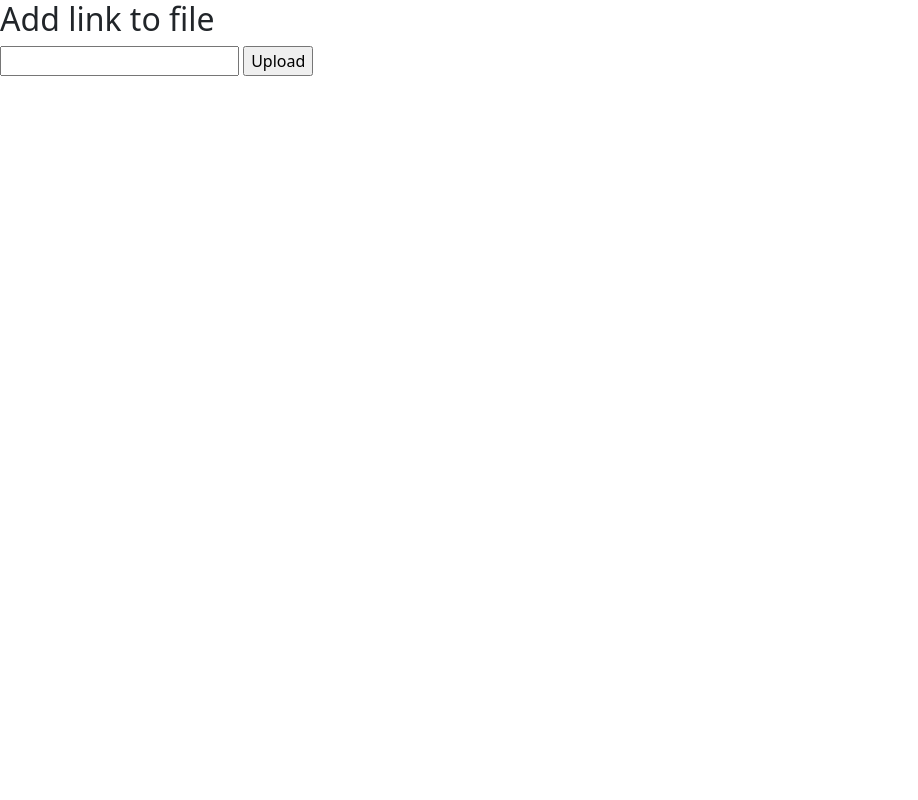
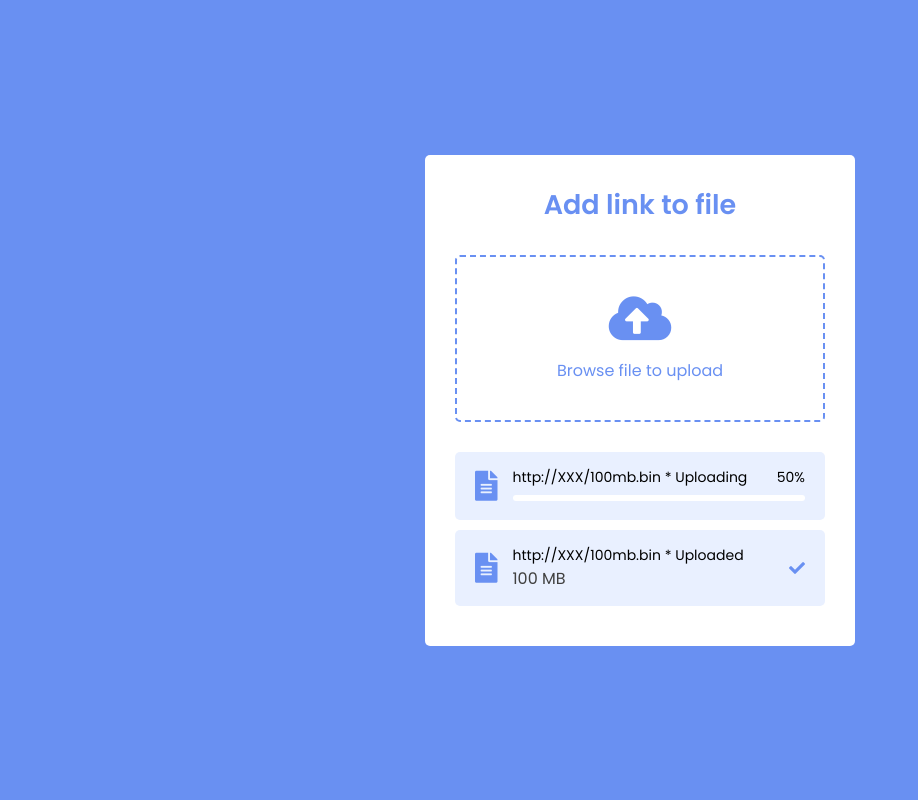
Before and after one commit to C-Hurtmann/flask-3vps, a Flask app: page / in a window 1280 px wide. Shown: the whole page, without its empty margins (0-918 px from the left). Run offline with Flask 3, Linux system fonts and the light colour scheme.

Commit message:
add styles

```diff
--- /dev/null
+++ b/old_messsage.html
@@ -0,0 +1,5 @@
+<div class="file-show-section">
+    {% for msg in get_flashed_messages() %}
+    <div class="flash">{{ msg }}</div>
+    {% endfor %}
+</div>
--- /dev/null
+++ b/static/css/styles.css
@@ -0,0 +1,113 @@
+/* Import Google font - Poppins */
+@import url('https://fonts.googleapis.com/css2?family=Poppins:wght@400;500;600&display=swap');
+
+*{
+    margin: 0;
+    padding: 0;
+    box-sizing: border-box;
+    font-family: "Poppins", sans-serif;
+}
+body{
+    display: flex;
+    align-items: center;
+    justify-content: center;
+    min-height: 100vh;
+    background: #6990f2;
+}
+.wrapper{
+    width: 430px;
+    padding: 30px;
+    background: #fff;
+    border-radius: 5px;
+}
+.wrapper header{
+    color: #6990f2;
+    font-size: 27px;
+    font-weight: 600;
+    text-align: center;
+
+}
+.wrapper form{
+    height: 167px;
+    display: flex;
+    margin: 30px 0;
+    align-items: center;
+    justify-content: center;
+    flex-direction: column;
+    border-radius: 5px;
+    border: 2px dashed #6990f2;
+}
+form :where(i, p){
+    color: #6990f2;
+}
+form i{
+    font-size: 50px;
+}
+form p{
+    font-size: 16px;
+    margin-top: 15px;
+}
+section .row{
+    background: #e9f0ff;
+    margin-bottom: 10px;
+    list-style: none;
+    padding: 15px 20px;
+    border-radius: 5px;
+    display: flex;
+    align-items: center;
+    justify-content: space-between;
+}
+section .row i{
+    font-size: 30px;
+    color: #6990f2;
+}
+section .row span{
+    font-size: 14px;
+}
+.progress-area .row .content{
+    width: 100%;
+    margin-left: 15px;
+}
+.progress-area .details{
+    display: flex;
+    align-items: center;
+    margin-bottom: 7px;
+    justify-content: space-between;
+}
+.progress-area .progress-bar{
+    height: 6px;
+    width: 100%;
+    background: #fff;
+    margin-bottom: 4px;
+    border-radius: 30px;
+}
+.progress-bar .progress{
+    height: 100%;
+    width: 0%;
+    background: #6990f2;
+    border-radius: inherit;
+}
+.uploaded-area{
+    max-height: 150px;
+    overflow-y: scroll;
+}
+.uploaded-area::-webkit-scrollbar{
+    width: 0px;
+}
+.uploaded-area .row .content{
+    display: flex;
+    align-items: center;
+}
+.uploaded-area .row .details{
+    display: flex;
+    margin-left: 15px;
+    flex-direction: column;
+}
+.uploaded-area .details .size{
+    font-size: 16px;
+    color: #404040;
+}
+.uploaded-area .fa-check{
+    color: #6990f2;
+    font-size: 16px;
+}
--- a/templates/index.html
+++ b/templates/index.html
@@ -3,22 +3,48 @@
   <head>
     <meta charset="utf-8">
     <meta name="viewport" content="width=device-width, initial-scale=1">
-    <link href="https://cdn.jsdelivr.net/npm/bootstrap@5.3.1/dist/css/bootstrap.min.css" rel="stylesheet" integrity="sha384-4bw+/aepP/YC94hEpVNVgiZdgIC5+VKNBQNGCHeKRQN+PtmoHDEXuppvnDJzQIu9" crossorigin="anonymous">
+    <!--Link for icons-->
+    <link rel="stylesheet" href="https://cdnjs.cloudflare.com/ajax/libs/font-awesome/5.15.3/css/all.min.css"/>
+    <!--Connect my css-->
+    <link type="text/css" href="{{ url_for('static', filename='css/styles.css') }}" rel="stylesheet">
+    <script src="/static/js/upload.js"></script>
+
     <title>File Upload</title>
   </head>
   <body>
-    <h2>Add link to file</h2>
-    <div class="form-section">
-      <form action="/upload" method="POST" enctype="multipart/form-data">
-          <input type="text" name="url" id="url" required>
-          <input type="submit" value="Upload">
+    <div class="wrapper">
+      <header>Add link to file</header>
+      <form action="{{ url_for('upload') }}" method="POST" enctype="multipart/form-data">
+        <i class="fas fa-cloud-upload-alt"></i>
+        <p>Browse file to upload</p>
       </form>
+      <section class="progress-area">
+        <li class="row">
+          <i class="fas fa-file-alt"></i>
+          <div class="content">
+            <div class="details">
+              <span class="name">http://XXX/100mb.bin * Uploading</span>
+              <span class="percent">50%</span>
+            </div>
+            <div class="progress-bar">
+              <div class="progress"></div>
+            </div>
+          </div>
+
+        </li>
+      </section>
+      <section class="uploaded-area">
+        <li class="row">
+          <div class="content">
+            <i class="fas fa-file-alt"></i>
+            <div class="details">
+              <span class="name">http://XXX/100mb.bin * Uploaded</span>
+              <span class="size">100 MB</span>
+            </div>
+          </div>
+          <i class="fas fa-check"></i>
+        </li>
+      </section>
     </div>
-    <div class="file-show-section">
-      {% for msg in get_flashed_messages() %}
-      <div class="flash">{{ msg }}</div>
-      {% endfor %}
-    </div>
-    <script src="https://cdn.jsdelivr.net/npm/bootstrap@5.3.1/dist/js/bootstrap.bundle.min.js" integrity="sha384-HwwvtgBNo3bZJJLYd8oVXjrBZt8cqVSpeBNS5n7C8IVInixGAoxmnlMuBnhbgrkm" crossorigin="anonymous"></script>
   </body>
 </html>
```
